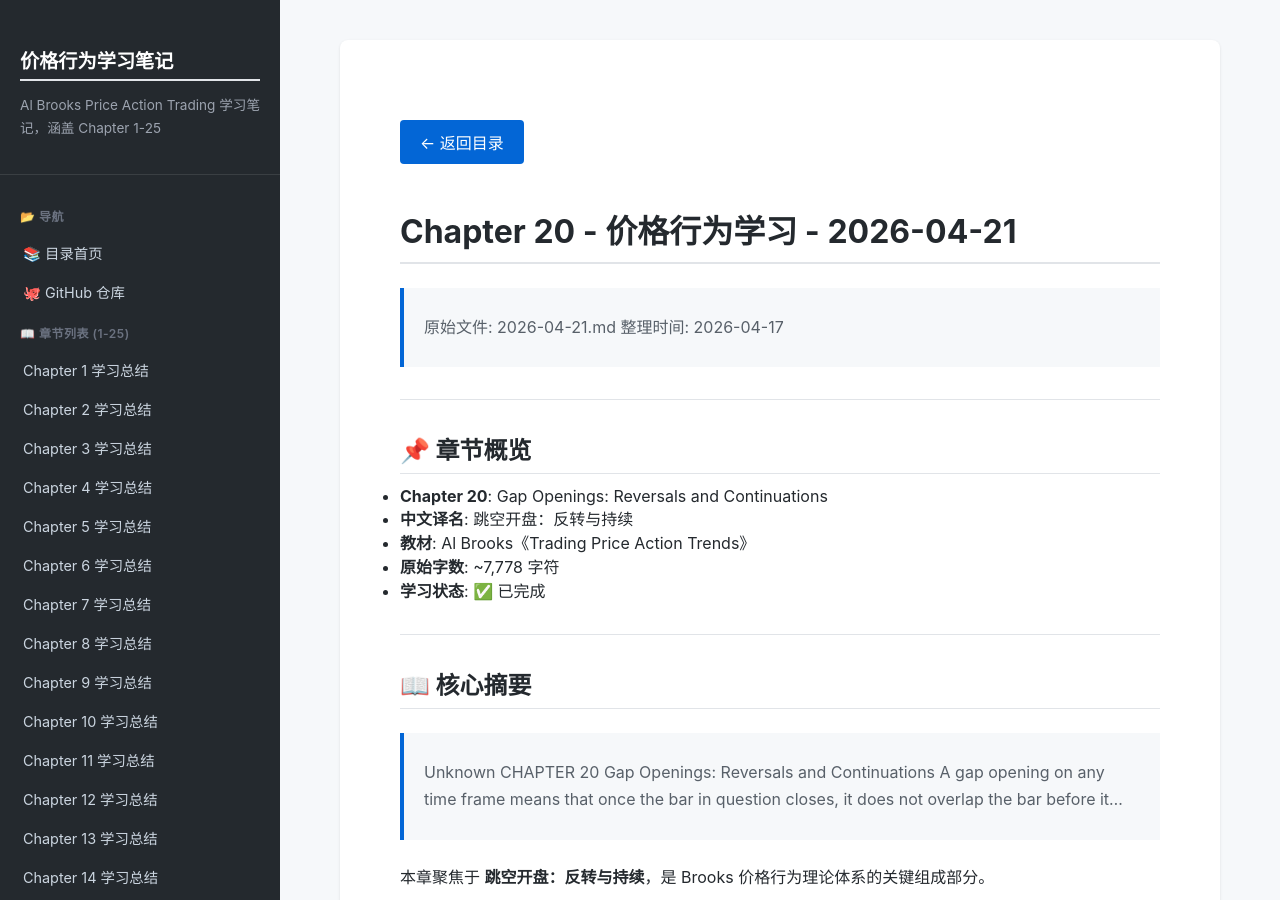
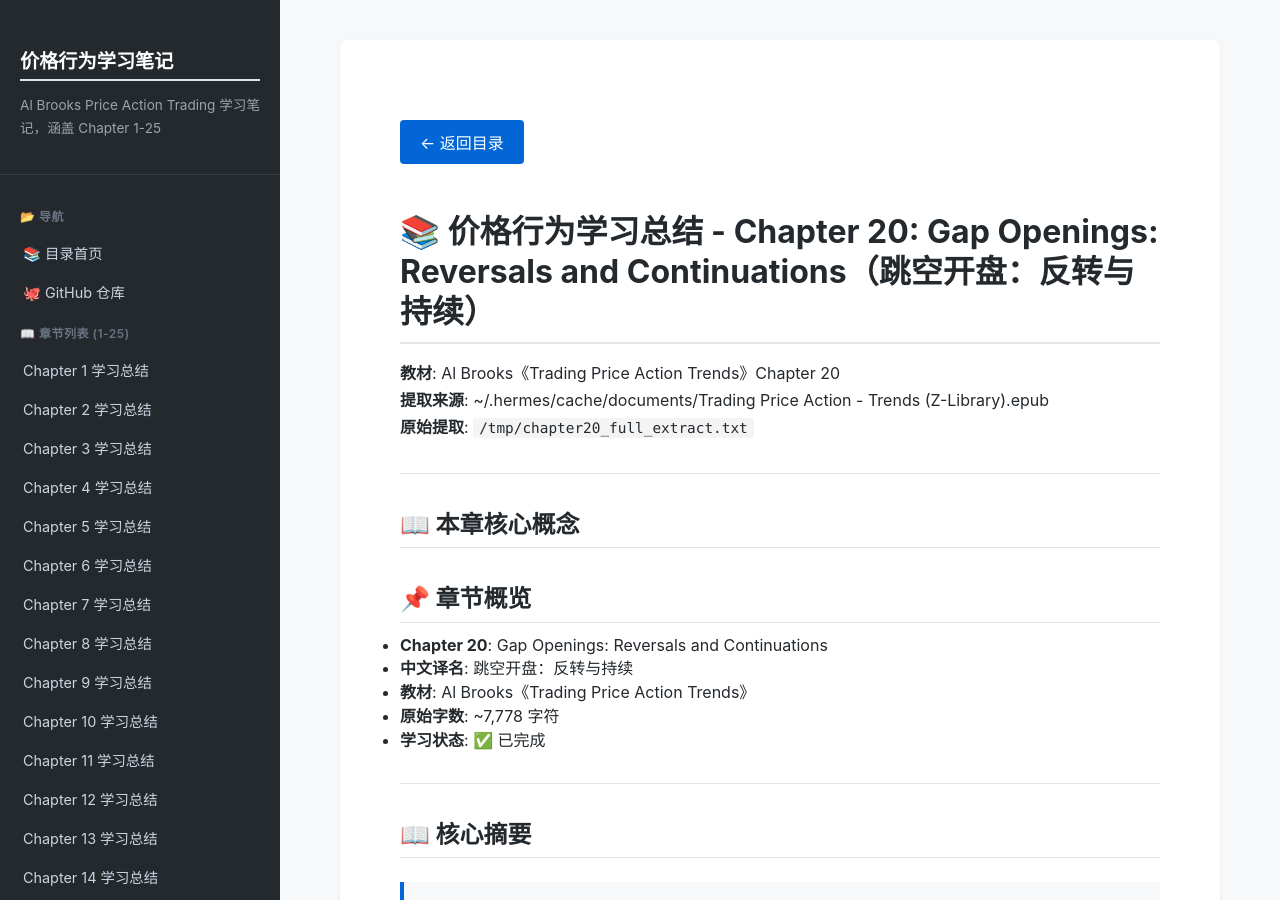
Before and after one commit to stephenki/price-action-notes, a Jekyll site: the page built from chapter-20.md, in a window 1280 px wide and 900 px high. Built offline with Jekyll 4.4.1, drawn with Linux system fonts in a browser that asks for light colours.

Commit message:
fix: 统一 Chapter 20 格式（标准 frontmatter + 元信息）

```diff
--- a/chapter-20.md
+++ b/chapter-20.md
@@ -4,13 +4,15 @@ title: "Chapter 20 学习总结"
 chapter: 20
 ---
 
-# Chapter 20 - 价格行为学习 - 2026-04-21
+# 📚 价格行为学习总结 - Chapter 20: Gap Openings: Reversals and Continuations（跳空开盘：反转与持续）
 
-> 原始文件: 2026-04-21.md
-> 整理时间: 2026-04-17
+**教材**: Al Brooks《Trading Price Action Trends》Chapter 20
+**提取来源**: ~/.hermes/cache/documents/Trading Price Action - Trends (Z-Library).epub
+**原始提取**: `/tmp/chapter20_full_extract.txt`
 
 ---
 
+## 📖 本章核心概念
 
 ## 📌 章节概览
 - **Chapter 20**: Gap Openings: Reversals and Continuations
```
